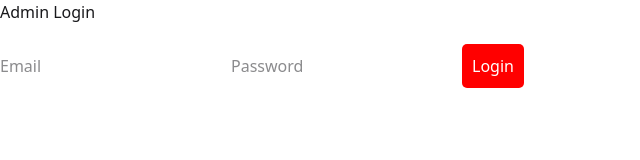
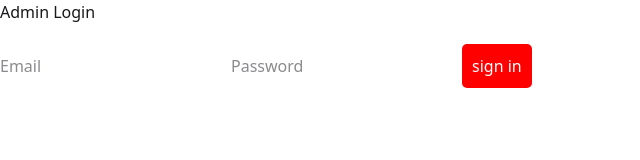
Before and after one commit to suvanshenoy/Eventify, a React (Vite) app in the folder admin-panel/: page / in a window 1280 px wide. Shown: the top 160 px of the page, without its empty margins (0-640 px from the left). Built offline with nearby package versions, Linux system fonts and the light colour scheme.

Commit message:
fix: rename and update files
fix: rename Login to SignIn in imports

fix(pages): rename Login.jsx to SignIn.jsx and components too

```diff
--- a/admin-panel/src/main.jsx
+++ b/admin-panel/src/main.jsx
@@ -4,14 +4,14 @@ import "./tw-styles.css";
 
 import ReactDOM from "react-dom/client";
 import { BrowserRouter as Router, Routes, Route } from "react-router";
-import { Login } from "./pages/Login";
+import { SignIn } from "./pages/SignIn";
 import { Dashboard } from "./pages/Dashboard";
 
 ReactDOM.createRoot(document.getElementById("root")).render(
 	<React.StrictMode>
 		<Router>
 			<Routes>
-				<Route path="/" element={<Login />} />
+				<Route path="/" element={<SignIn />} />
 				<Route path="/dashboard" element={<Dashboard />} />
 			</Routes>
 		</Router>
--- a/admin-panel/src/pages/Login.jsx
+++ b/admin-panel/src/pages/SignIn.jsx
@@ -2,7 +2,7 @@ import React, { useState } from "react";
 import { useNavigate } from "react-router";
 import axios from "axios";
 
-export function Login() {
+export function SignIn() {
 	const [email, setEmail] = useState("");
 	const [password, setPassword] = useState("");
 	const navigate = useNavigate();
@@ -37,7 +37,7 @@ export function Login() {
 					onChange={(e) => setPassword(e.target.value)}
 					required
 				/>
-				<button type="submit">Login</button>
+				<button type="submit">sign in</button>
 			</form>
 		</div>
 	);
```
